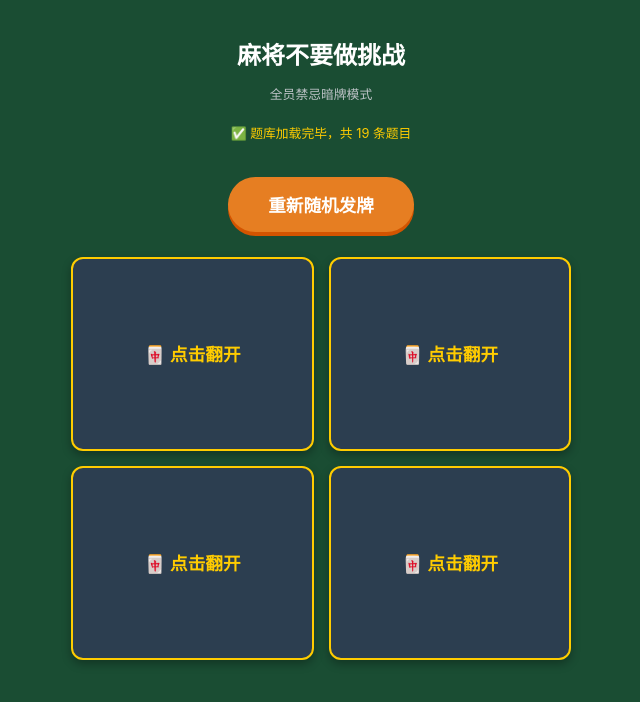
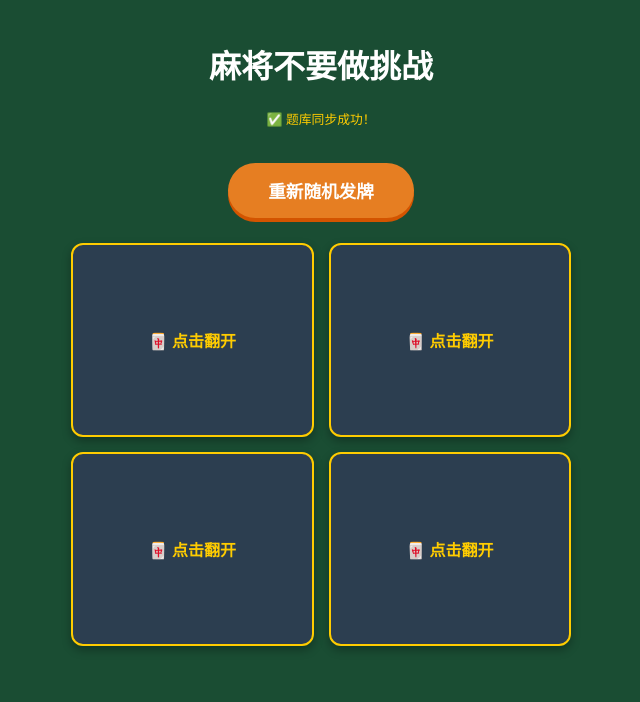
Before and after one commit to siqiy2306-png/mahjong--challenge, a plain HTML site: page index.html in a window 1280 px wide. Shown: the whole page, without its empty margins (319-959 px from the left). Drawn offline with Linux system fonts and the light colour scheme.

Commit message:
Update index.html

```diff
--- a/index.html
+++ b/index.html
@@ -13,155 +13,84 @@
         }
         body {
             font-family: -apple-system, BlinkMacSystemFont, "Segoe UI", Roboto, sans-serif;
-            text-align: center;
-            background: var(--bg-color);
-            color: white;
-            padding: 20px;
-            margin: 0;
+            text-align: center; background: var(--bg-color); color: white; padding: 20px; margin: 0;
         }
-        h1 { margin-bottom: 5px; font-size: 1.5rem; }
-        .desc { font-size: 0.8rem; color: #bdc3c7; margin-bottom: 20px; }
-
-        .grid {
-            display: grid;
-            grid-template-columns: 1fr 1fr;
-            gap: 15px;
-            max-width: 500px;
-            margin: 0 auto;
+        .grid { display: grid; grid-template-columns: 1fr 1fr; gap: 15px; max-width: 500px; margin: 0 auto; }
+        .card {
+            background: var(--card-front); color: #333; border-radius: 12px; padding: 15px;
+            min-height: 160px; display: flex; flex-direction: column; justify-content: center;
+            align-items: center; cursor: pointer; box-shadow: 0 4px 10px rgba(0,0,0,0.3);
+            transition: all 0.3s ease; position: relative; border: 2px solid transparent;
         }
-
-        .card {
-            background: var(--card-front);
-            color: #333;
-            border-radius: 12px;
-            padding: 15px;
-            min-height: 160px;
-            display: flex;
-            flex-direction: column;
-            justify-content: center;
-            align-items: center;
-            cursor: pointer;
-            box-shadow: 0 4px 10px rgba(0,0,0,0.3);
-            transition: all 0.3s ease;
-            position: relative;
-            border: 2px solid transparent;
-        }
-
-        /* 隐藏状态（背面） */
-        .card.hidden {
-            background: var(--card-back);
-            border: 2px solid var(--accent);
-        }
+        .card.hidden { background: var(--card-back); border: 2px solid var(--accent); }
         .card.hidden .content { opacity: 0; visibility: hidden; }
-        .card.hidden::after {
-            content: "🀄 点击翻开";
-            position: absolute;
-            color: var(--accent);
-            font-weight: bold;
-            font-size: 1.1rem;
-        }
-
-        /* 显示状态（正面） */
-        .content {
-            transition: opacity 0.3s;
-            width: 100%;
-        }
-        .player-tag {
-            font-size: 0.8rem;
-            color: #888;
-            margin-bottom: 10px;
-            border-bottom: 1px solid #ddd;
-            padding-bottom: 5px;
-        }
+        .card.hidden::after { content: "🀄 点击翻开"; position: absolute; color: var(--accent); font-weight: bold; }
+        .player-tag { font-size: 0.8rem; color: #888; margin-bottom: 10px; border-bottom: 1px solid #ddd; padding-bottom: 5px; }
         .topic-label { font-weight: bold; color: #1a4d33; font-size: 0.9rem; }
         .punish-label { font-weight: bold; color: #c0392b; font-size: 0.9rem; margin-top: 10px; }
         .text-detail { font-size: 1.05rem; margin-top: 4px; line-height: 1.4; }
-
         button {
-            background: #e67e22;
-            color: white;
-            border: none;
-            padding: 15px 40px;
-            font-size: 1.1rem;
-            border-radius: 50px;
-            cursor: pointer;
-            font-weight: bold;
-            margin: 25px 0;
-            box-shadow: 0 4px 0 #d35400;
+            background: #e67e22; color: white; border: none; padding: 15px 40px;
+            font-size: 1.1rem; border-radius: 50px; cursor: pointer;
+            font-weight: bold; margin: 25px 0; box-shadow: 0 4px 0 #d35400;
         }
-        button:active { transform: translateY(2px); box-shadow: 0 2px 0 #d35400; }
-
         #loading-status { font-size: 0.8rem; color: var(--accent); margin-bottom: 10px; }
     </style>
 </head>
 <body>
-
     <h1>麻将不要做挑战</h1>
-    <p class="desc">全员禁忌暗牌模式</p>
-
     <div id="loading-status">正在连接题库...</div>
     <button onclick="shuffle()">重新随机发牌</button>
-
-    <div class="grid" id="gameBoard">
-        </div>
+    <div class="grid" id="gameBoard"></div>
 
     <script>
         let gameData = { conditions: [], punishments: [] };
 
-        // 1. 自动从仓库读取 data.json
         async function init() {
             const status = document.getElementById('loading-status');
             try {
-                const response = await fetch('./data.json');
-                if (!response.ok) throw new Error('网络请求失败');
-                const json = await response.json();
+                // 重点：使用当前时间戳强制刷新，确保不读旧缓存
+                const res = await fetch('./data.json?t=' + Date.now());
+                if (!res.ok) throw new Error('找不到 data.json');
+                const json = await res.json();
 
-                // 适配你提供的 JSON 结构: json.data.conditions
-                gameData.conditions = json.data.conditions;
-                gameData.punishments = json.data.punishments;
+                // 自动识别不同的数据层级
+                const d = json.data || json;
+                gameData.conditions = d.conditions || [];
+                gameData.punishments = d.punishments || [];
 
-                status.innerText = "✅ 题库加载完毕，共 " + gameData.conditions.length + " 条题目";
-                shuffle(); // 初始加载即发牌
+                if (gameData.conditions.length === 0) throw new Error('题库里没东西');
+
+                status.innerText = "✅ 题库同步成功！";
+                shuffle();
             } catch (e) {
+                status.innerText = "❌ 还是失败了：" + e.message;
                 console.error(e);
-                status.innerText = "❌ 题库加载失败，请检查 data.json";
-                status.style.color = "red";
             }
         }
 
-        // 2. 发牌逻辑
         function shuffle() {
             if (gameData.conditions.length < 4) return;
-
             const board = document.getElementById('gameBoard');
             board.innerHTML = "";
-
-            // 随机打乱题目
-            let shuffledConds = [...gameData.conditions].sort(() => Math.random() - 0.5);
-            let shuffledPuns = [...gameData.punishments].sort(() => Math.random() - 0.5);
+            let cList = [...gameData.conditions].sort(() => Math.random() - 0.5);
+            let pList = [...gameData.punishments].sort(() => Math.random() - 0.5);
 
             for (let i = 1; i <= 4; i++) {
-                const c = shuffledConds[i - 1];
-                const p = shuffledPuns[i - 1];
-
                 const card = document.createElement('div');
                 card.className = "card hidden";
                 card.onclick = function() { this.classList.toggle('hidden'); };
-
                 card.innerHTML = `
                     <div class="content">
                         <div class="player-tag">玩家 ${i}</div>
                         <div class="topic-label">不可做的禁忌：</div>
-                        <div class="text-detail">${c}</div>
+                        <div class="text-detail">${cList[i-1]}</div>
                         <div class="punish-label">违反后的惩罚：</div>
-                        <div class="text-detail">${p}</div>
-                    </div>
-                `;
+                        <div class="text-detail">${pList[i-1]}</div>
+                    </div>`;
                 board.appendChild(card);
             }
         }
-
-        // 启动
         init();
     </script>
 </body>
```
